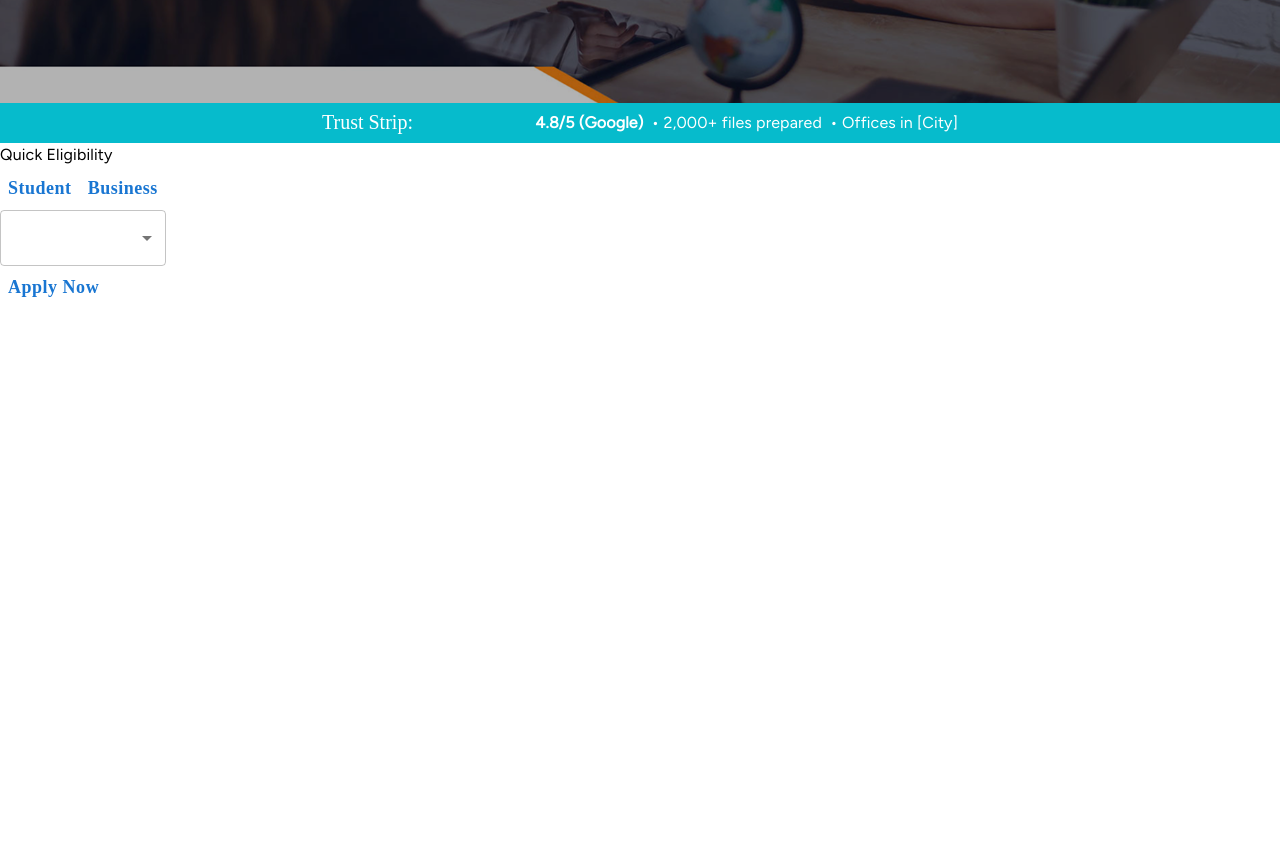
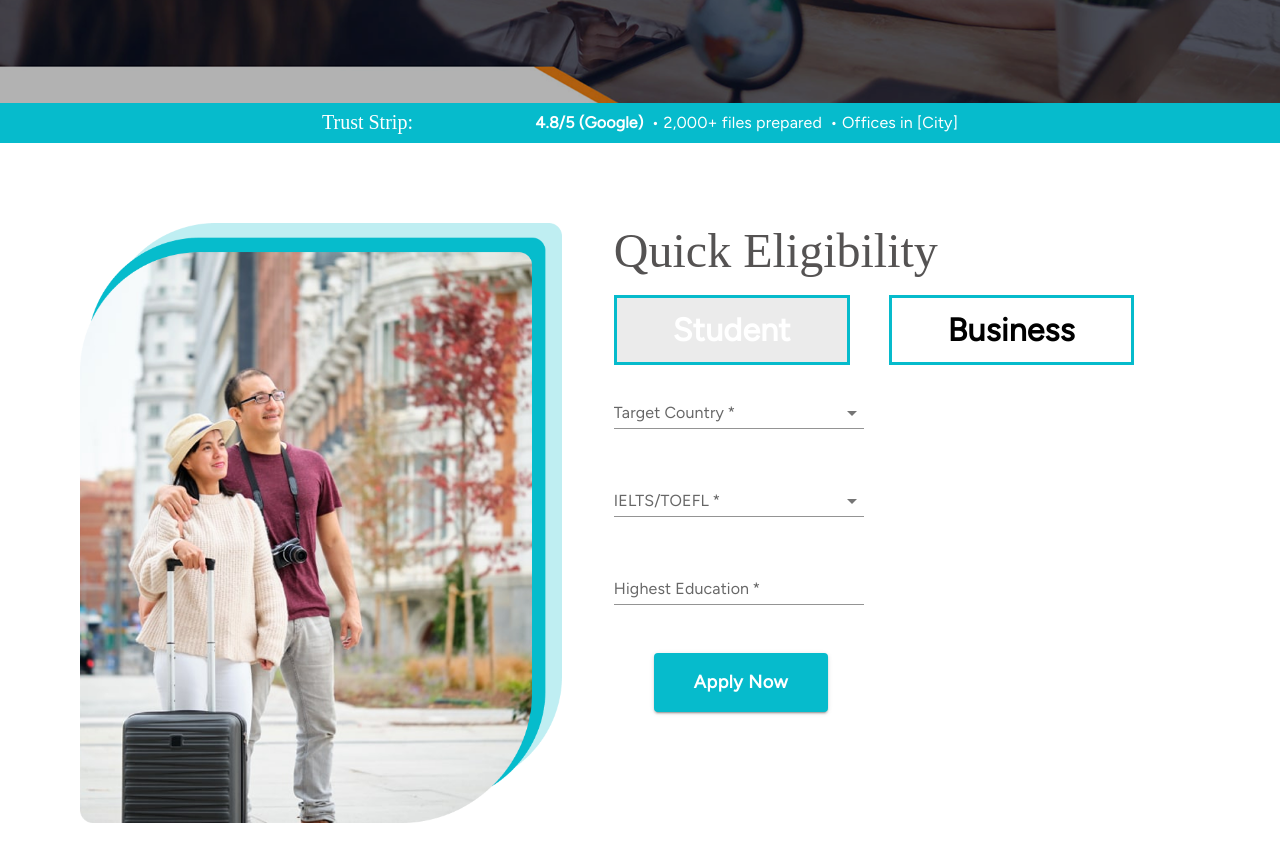
Before and after one commit to Vivek-7684/VisaFast, a React (Create React App) app: page / in a window 1280 px wide. Shown: the part 617-1478 px from the top of the page. Before the commit the page ends 927 px from the top, so only its background shows below. Built offline with nearby package versions, Linux system fonts and the light colour scheme; some icons are missing.

Commit message:
Form Section

```diff
--- a/src/Pages/Home.jsx
+++ b/src/Pages/Home.jsx
@@ -1,15 +1,29 @@
-import { AppBar, Toolbar, Typography, Menu, MenuItem, TextField, FormControl, Select, InputLabel } from '@mui/material';
+import { AppBar, Toolbar, Typography, Menu, MenuItem, TextField, FormControl, Select, InputLabel, ToggleButtonGroup, ToggleButton, Grid } from '@mui/material';
 import Box from '@mui/material/Box';
 import StarIcon from "@mui/icons-material/Star";
 import { useTheme } from '@mui/material/styles';
 import StarHalfIcon from "@mui/icons-material/StarHalf";
 import Button from '@mui/material/Button';
 import Stack from '@mui/material/Stack';
+import { useState } from 'react';
+import { Balance } from '@mui/icons-material';
+import { grey } from '@mui/material/colors';
 
 const Home = () => {
 
     // Access Theme
     const theme = useTheme();
+
+    // Selected Eligibility Button
+    const [selected, setSelected] = useState("Student");
+
+    const handleClick = (event, newValue) => {
+        setSelected(newValue);
+    }
+
+    console.log(selected);
+
+    const countries = ["USA", "Canada", "UK", "Australia", "Germany", "Schengen", "Singapore", "UAE"];
 
     return (
         <>
@@ -99,6 +113,8 @@ const Home = () => {
                     </Stack>
                 </Box>
             </Box >
+
+            {/* Trust Strip */}
             <Box
                 sx={{
                     display: "flex",
@@ -131,65 +147,280 @@ const Home = () => {
                 <Typography>• Offices in [City]</Typography>
             </Box>
 
-            {/* form */}
-
+            {/* Eligibility form Section*/}
             <Box
                 sx={{
                     display: "flex",
-                }}>
-                <Box sx={{
+                    alignContent: { xs: "flex-start", md: "center" },
+                    mt: 10,
+                    mb:10,
+                    px: 10,
+                    gap: { xs: 1, md: 6.5 },
+                    width: {
+                        xs: "100%",
+                        md: 50
+                    }
+                }}
+            >
 
-                    height: { xs: "400px", md: "600px" },
-                    height: "auto",
-                    width: "auto",
-                    component: "img",
-                    src: `url('./Group17.png')`,
-                    backgroundSize: "cover",
-                    backgroundPosition: "center",
-                }}
-                    mt={1}>
+
+                {/* Eligible form Image */}
+                <Box
+                    component="img"
+                    src={'./Group17.png'}
+                    sx={{
+                        height: { xs: "400px", md: "600px" },
+                        width: "auto",
+                    }}
+
+                >
                 </Box>
+
                 <Box>
-                    <Typography>Quick Eligibility</Typography>
-                    <Button>Student</Button>
-                    <Button>Business</Button>
+                    <Typography
+                        variant='h3'
+                        sx={{
+                            fontWeight: "400",
+                            color: "#555353ff"
+                        }}
+                        mb={2}>Quick Eligibility</Typography>
 
                     <Box>
-                        <FormControl fullWidth>
-                            {/* <InputLabel variant="standard" fullWidth>Target Country</InputLabel> */}
-                            <Select>
-                                <MenuItem>USA</MenuItem>
-                                <MenuItem>Australia</MenuItem>
-                                <MenuItem>America</MenuItem>
-                                <MenuItem>India</MenuItem>
-                            </Select>
-                        </FormControl>
-                        {/* <TextField
-                            select
-                            label="Target Country"
-                            // value={country}
-                            // onChange={(e) => setCountry(e.target.value)}
-                            fullWidth
-                            variant="outlined"
+
+                        {/* button Toggle  */}
+                        <ToggleButtonGroup
+                            sx={{
+                                display: 'flex',
+                                flexDirection: { xs: 'column', md: 'row' },
+                                gap: { xs: 5, md: 5 },
+                                '& .MuiToggleButton-root': {
+                                    border: '3px solid #06BBCC !important', // force border for sabhi buttons
+                                    borderRadius: 0,
+                                    px: 7,
+                                    py: 1,
+                                }
+
+                            }}
+                            exclusive={true}
+                            value={selected}
+                            onChange={handleClick}
                         >
-                            <MenuItem value="USA">USA</MenuItem>
-                            <MenuItem value="Canada">Canada</MenuItem>
-                            <MenuItem value="Australia">Australia</MenuItem>
-                            <MenuItem value="India">India</MenuItem>
-                        </TextField> */}
+                            <ToggleButton
+                                variant="contained"
+                                sx={{
+                                    px: 7,
+                                    py: 1,
+                                    bgcolor: theme.pallete.main,
+                                    border: '3px solid #06BBCC !important',
+                                }}
+                                value="Student"
+                            >
+                                <Typography component="p" sx={{ fontWeight: "bold", fontSize: "2rem", color: 'white' }}
+                                >
+                                    Student
+                                </Typography>
+                            </ToggleButton>
 
-                        {/* <TextField ></TextField >
-                        <TextField ></TextField > */}
+                            <ToggleButton
+                                variant="outlined"
+                                sx={{
+                                    px: 7,
+                                    py: 1,
+                                    borderRadius: 0,
+                                    border: `3px solid #06BBCC`,
+                                }}
+                                value="Business"
+
+                            >
+                                <Typography
+                                    component="p"
+                                    sx={{
+                                        fontWeight: "bold",
+                                        fontSize: "2rem",
+                                        color: "black"
+                                    }}>
+                                    Business
+                                </Typography>
+                            </ToggleButton>
+                        </ToggleButtonGroup>
+
+                        {selected === 'Student' && (
+                            <Grid
+                                container
+                                spacing={2}
+                                width={100}>
+                                {/* Student Form */}
+
+                                <Grid item
+                                    xs={12} md={7}
+                                >
+                                    <TextField
+                                        select
+                                        variant="standard"
+                                        id="Country"
+                                        label="Target Country"
+                                        sx={{
+                                            width: 250,
+                                            color: grey
+                                        }}
+                                        size="medium"
+                                        margin="normal"
+                                        required
+                                    >
+                                        {
+                                            countries.map((c) => {
+                                                return <MenuItem key={c} value={c}>{c}</MenuItem>
+                                            })
+                                        }
+                                    </TextField>
+
+
+
+                                </Grid >
+
+                                <Grid item
+                                    xs={12} md={7}>
+                                    <TextField
+                                        select
+                                        variant="standard"
+                                        id="IELTS/TOEFL"
+                                        label="IELTS/TOEFL"
+                                        sx={{
+                                            width: 250,
+                                            color: grey
+                                        }}
+                                        size="medium"
+                                        margin="normal"
+                                        // InputProps={{
+                                        //     sx: { color: theme.palette.main }
+                                        // }}
+                                        required
+                                    >
+                                        <MenuItem key="Yes" value="Yes">Yes</MenuItem>
+                                        <MenuItem key="No" value="No">No</MenuItem>
+                                    </TextField>
+                                </Grid>
+
+
+                                <Grid item
+                                    xs={12} md={7}>
+                                    <TextField
+                                        type="text"
+                                        variant="standard"
+                                        id="Highest Education"
+                                        label="Highest Education"
+                                        sx={{
+                                            width: 250,
+                                            color: grey
+                                        }}
+                                        size="medium"
+                                        margin="normal"
+                                        // InputProps={{
+                                        //     sx: { color: theme.palette.main }
+                                        // }}
+                                        required
+                                    >
+
+                                    </TextField>
+                                </Grid>
+                            </Grid>)}
+
+                        {selected === 'Business' && (
+                            <Grid
+
+                                container spacing={2} width={100}
+                                sx={{
+                                    ml: 40
+                                }}>
+                                {/* Buisness Form */}
+
+                                <Grid item
+                                    xs={12} md={7}
+                                >
+                                    <TextField
+
+                                        variant="standard"
+                                        id="Intake"
+                                        label="Intake"
+                                        sx={{
+                                            width: 250,
+                                            color: grey
+                                        }}
+                                        size="medium"
+                                        margin="normal"
+                                        required
+                                    >
+
+                                    </TextField>
+
+                                </Grid >
+
+                                <Grid item
+                                    xs={12} md={7}>
+                                    <TextField
+                                        type="text"
+                                        variant="standard"
+                                        id="Budget"
+                                        label="Budget"
+                                        sx={{
+                                            width: 250,
+                                            color: grey
+                                        }}
+                                        size="medium"
+                                        margin="normal"
+                                        // InputProps={{
+                                        //     sx: { color: theme.palette.main }
+                                        // }}
+                                        required
+                                    >
+
+                                    </TextField>
+                                </Grid>
+
+
+                                <Grid item
+                                    xs={12} md={7}>
+                                    <TextField
+                                        type="text"
+                                        variant="standard"
+                                        id="Email/Phone"
+                                        label="Email/Phone"
+                                        sx={{
+                                            width: 250,
+                                            color: grey
+                                        }}
+                                        size="medium"
+                                        margin="normal"
+                                        required
+                                    >
+
+                                    </TextField>
+                                </Grid>
+                            </Grid>)}
+
+                        <Button
+                            variant="contained"
+                            sx={{
+                                px: 5,
+                                py: 1.7,
+                                mt: 5,
+                                ml:selected === 'Business'? 40 :5,
+                                bgcolor: theme.pallete.main
+                            }}
+                        >
+                            <Typography
+                                variant="p"
+                            >
+                                Apply Now
+                            </Typography>
+
+                        </Button>
                     </Box>
-                    {/* <Box>
-                        <TextField ></TextField >
-                        <TextField ></TextField >
-                        <TextField ></TextField >
-                    </Box> */}
 
-                    <Button>Apply Now</Button>
+
                 </Box>
-            </Box>
+
+            </Box >
 
         </>
     )
```
